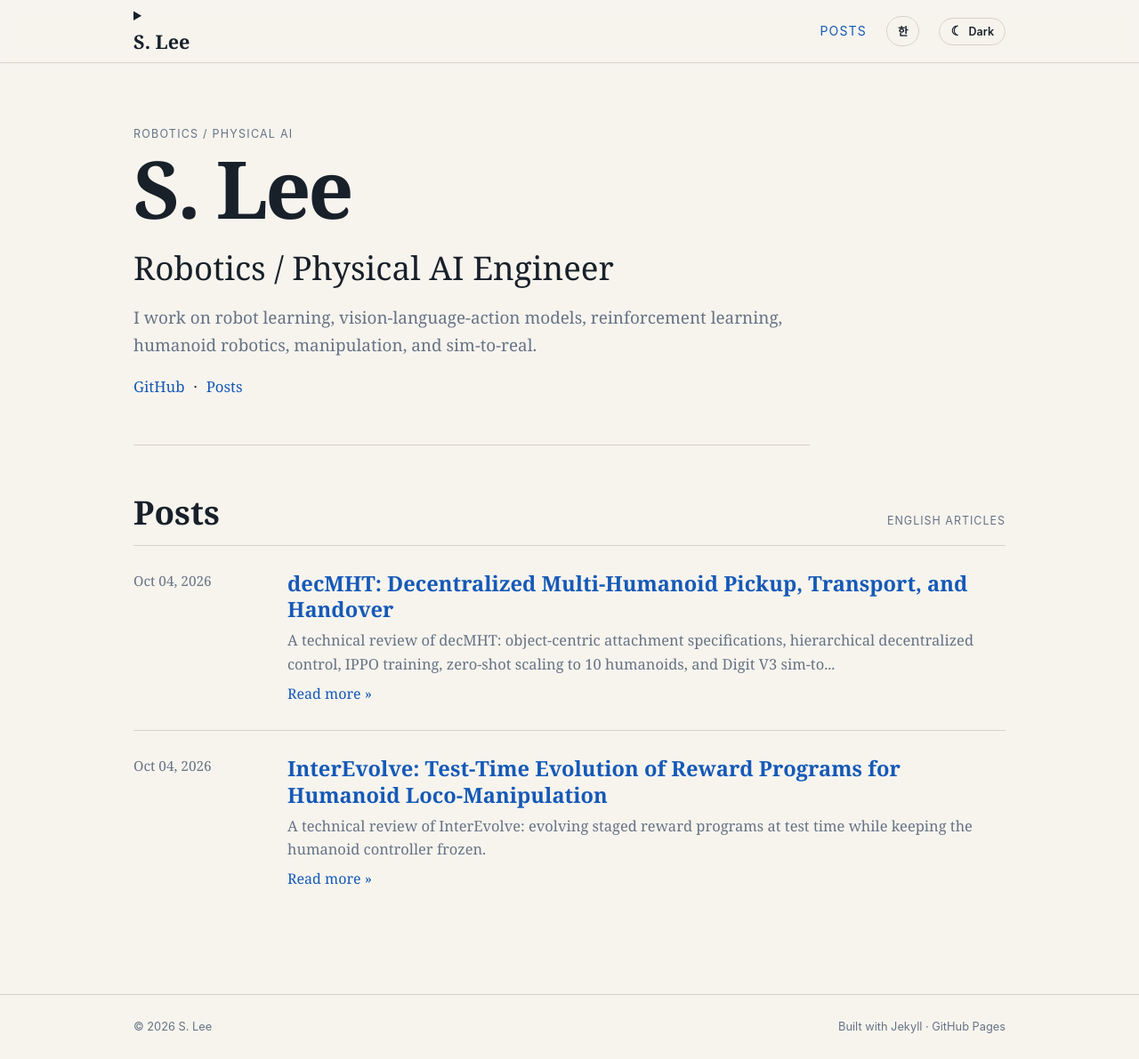
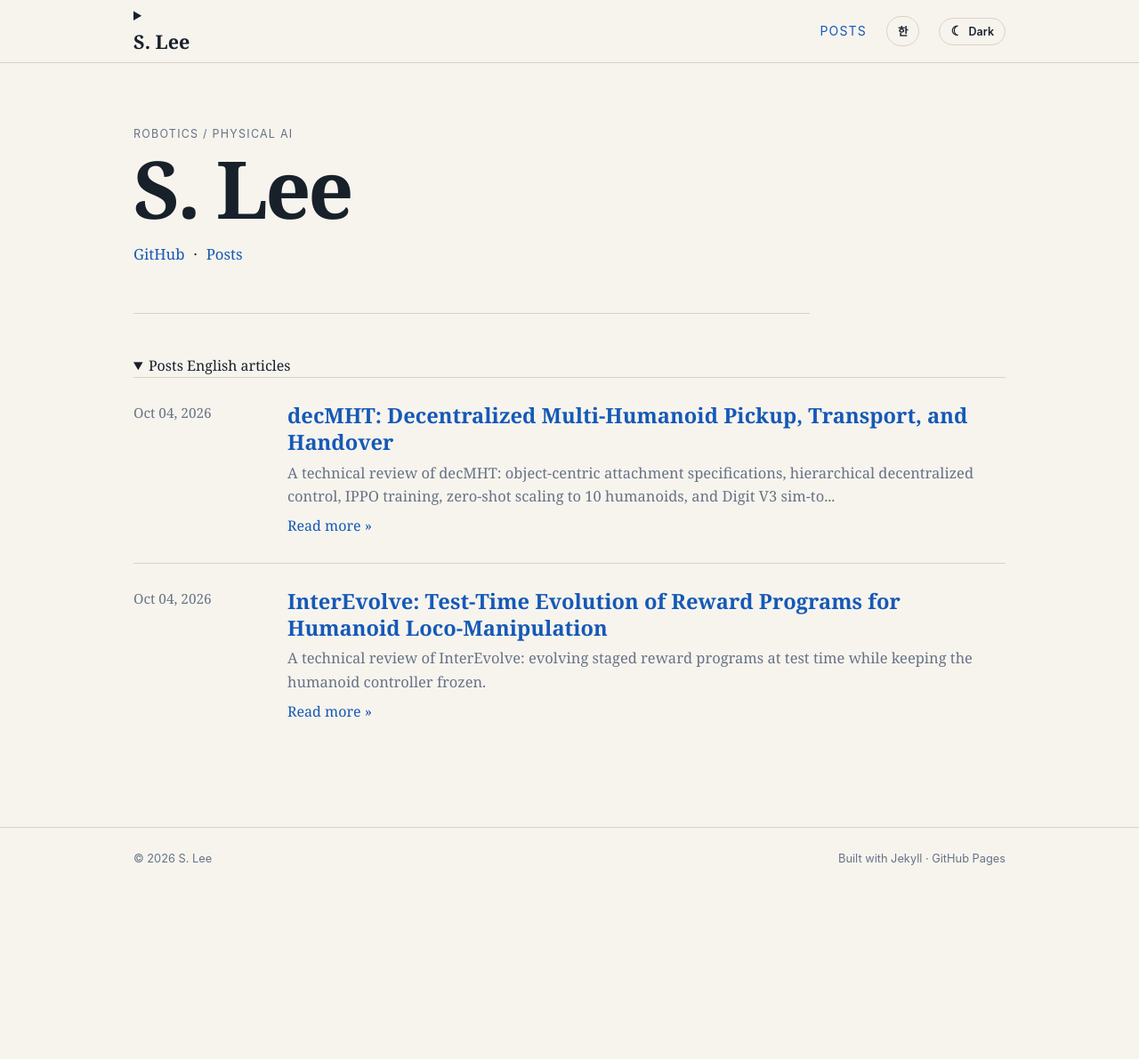
Before and after one commit to rokmc956k/rokmc956k.github.io, a Jekyll site: the page built from index.html, in a window 1280 px wide and 1191 px high. Shown: the whole window at 89% size. Built offline with Jekyll 4.4.1, drawn with Linux system fonts in a browser that asks for light colours.

Commit message:
Hide profile intro and make posts collapsible

```diff
--- a/index.html
+++ b/index.html
@@ -6,18 +6,20 @@
 <section class="hero">
   <p class="eyebrow">Robotics / Physical AI</p>
   <h1>S. Lee</h1>
+  <!--
   <p class="role">Robotics / Physical AI Engineer</p>
   <p class="intro">I work on robot learning, vision-language-action models, reinforcement learning, humanoid robotics, manipulation, and sim-to-real.</p>
+  -->
   <p class="hero-links"><a href="https://github.com/rokmc956k">GitHub</a><span>·</span><a href="#posts">Posts</a></p>
 </section>
 
-<section id="posts" class="posts-section">
-  <div class="section-heading">
-    <h2>Posts</h2>
-    <span>English articles</span>
-  </div>
+<details id="posts" class="posts-section posts-disclosure" open>
+  <summary class="posts-summary">
+    <span class="posts-summary-title">Posts</span>
+    <span class="posts-summary-meta">English articles</span>
+  </summary>
 
-  <div class="post-list">
+  <div class="post-list posts-collapsible-content">
     {% assign has_english = false %}
     {% for post in site.posts %}
       {% unless post.lang == 'ko' %}
@@ -34,4 +36,4 @@
     {% endfor %}
     {% unless has_english %}<p class="empty-state">No posts yet.</p>{% endunless %}
   </div>
-</section>
+</details>
```
